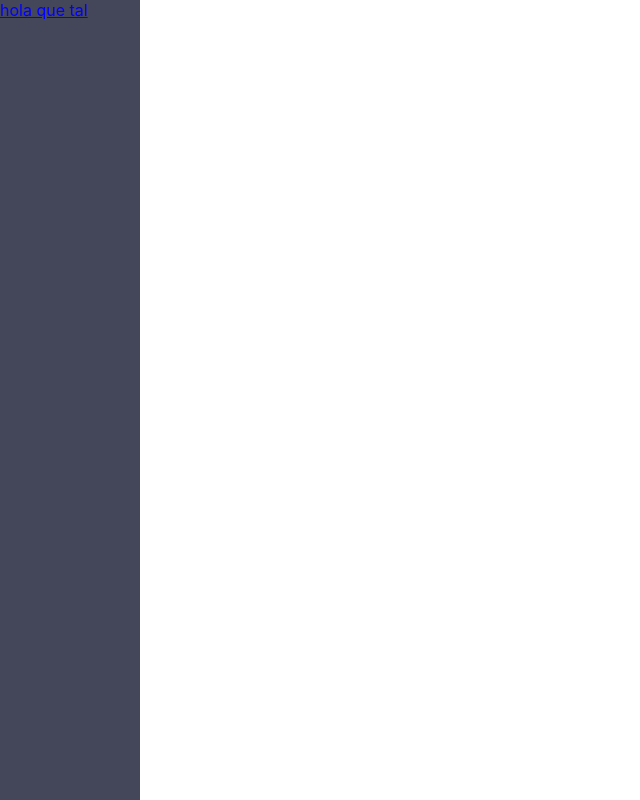
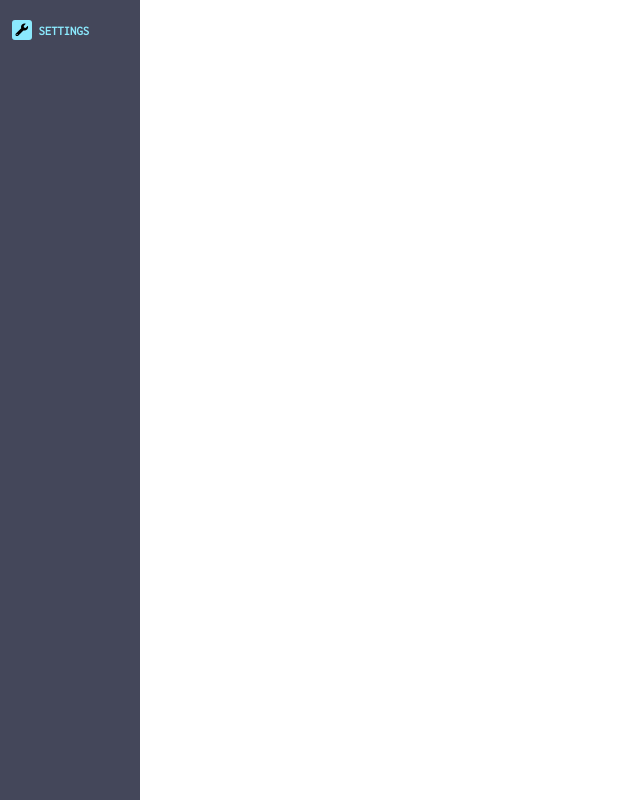
Before and after one commit to luchosr/preworkV2, a React (Create React App) app: page / in a window 1280 px wide. Shown: the top 800 px of the page, without its empty margins (0-640 px from the left). Built offline with nearby package versions, Linux system fonts and the light colour scheme.

Commit message:
add custom fonts and link styles

```diff
--- a/package.json
+++ b/package.json
@@ -4,6 +4,7 @@
   "private": true,
   "dependencies": {
     "@fortawesome/fontawesome-svg-core": "^1.2.18",
+    "@fortawesome/free-brands-svg-icons": "^5.8.2",
     "@fortawesome/free-solid-svg-icons": "^5.8.2",
     "@fortawesome/react-fontawesome": "^0.1.4",
     "i": "^0.3.6",
--- a/src/App.css
+++ b/src/App.css
@@ -32,10 +32,13 @@
   }
 } */
 
+@import url("https://fonts.googleapis.com/css?family=Inconsolata&display=swap");
 body {
   margin: 0;
   padding: 0;
   overflow: hidden;
+  font-size: 14px;
+  font-family: "Inconsolata", monospace;
 }
 .App {
   display: flex;
--- a/src/Sidebar/Link.js
+++ b/src/Sidebar/Link.js
@@ -1,13 +1,21 @@
 import React from "react";
+import { library } from "@fortawesome/fontawesome-svg-core";
 import { FontAwesomeIcon } from "@fortawesome/react-fontawesome";
+import { faStackOverflow } from "@fortawesome/free-brands-svg-icons";
+import { faWrench, faCode } from "@fortawesome/free-solid-svg-icons";
+
+library.add(faWrench, faCode);
 
 const Link = props => {
   return (
-    <div>
+    <div className="sidebar__link">
+      <FontAwesomeIcon
+        icon="wrench"
+        style={{ backgroundColor: props.color }}
+        className="sidebar__link__icon"
+      />
       <a href="#" style={{ color: props.color }}>
-        {" "}
-        <FontAwesomeIcon icon={props.icon} />
-        {props.text}{" "}
+        {props.text}
       </a>
     </div>
   );
--- a/src/Sidebar/Sidebar.js
+++ b/src/Sidebar/Sidebar.js
@@ -5,7 +5,9 @@ import "./styles.css";
 const Sidebar = () => {
   return (
     <div className="sidebar">
-      <Link color="blue" text="hola que tal" icon="FontAwesomeIcon" />
+      <div className="sidebar__links__section">
+        <Link color="#8be9fd" text="settings" icon="wrench" />
+      </div>
     </div>
   );
 };
--- a/src/Sidebar/styles.css
+++ b/src/Sidebar/styles.css
@@ -4,4 +4,24 @@
   flex-direction: column;
   width: 140px;
   background-color: #44475a;
+  font-size: 0.9em;
 }
+.sidebar__links__section {
+  margin-top: 5px;
+}
+.sidebar__link__icon {
+  padding: 3.5px;
+  margin: 5px;
+  border-radius: 3px;
+}
+.sidebar__link {
+  margin: 10px 10px 10px 7px;
+  display: flex;
+  flex-direction: row;
+}
+.sidebar__link a {
+  text-decoration: none;
+  text-transform: uppercase;
+  font-weight: 600;
+  margin: 9px 5px 0 2px;
+}
```
Also changed, not shown: 1 other file (tests, documents, lock files or other folders).
